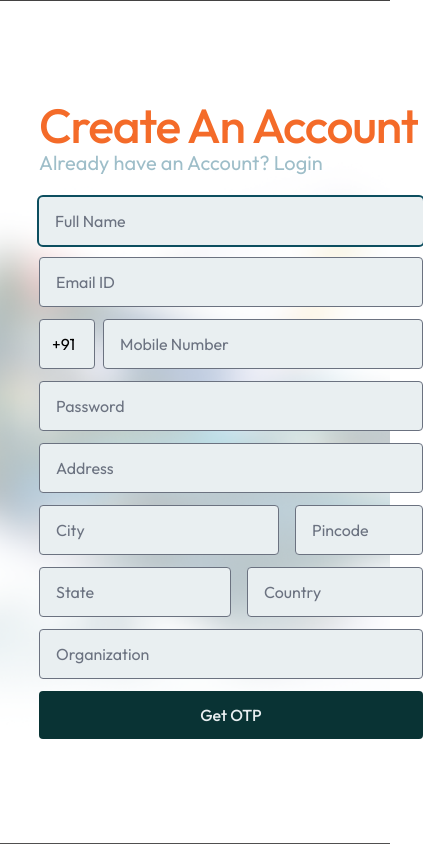
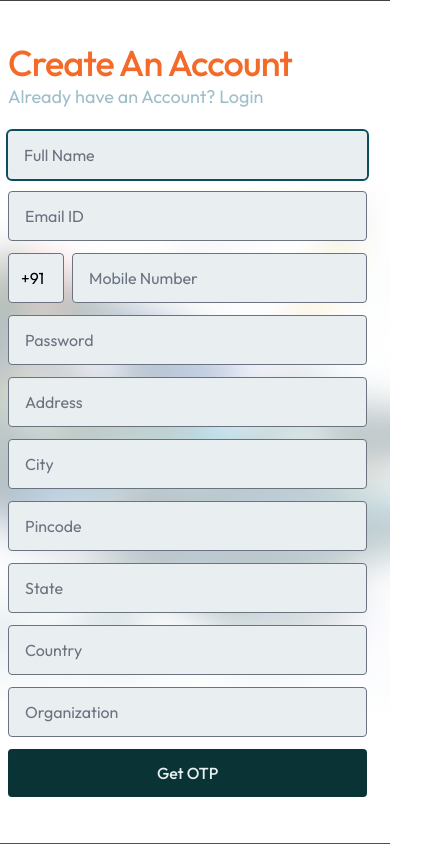
Before and after one commit to symaticvisuals/xpressPickDashboard, a React (Create React App) app: page /signup in a window 390 px wide. Shown: the whole page, 423 px wide, since content can reach past the window. Built offline with nearby package versions, Linux system fonts and the light colour scheme.

Commit message:
feat: Added responsiveness

```diff
--- a/src/pages/SignIn.js
+++ b/src/pages/SignIn.js
@@ -30,12 +30,13 @@
   };
 
   return (
-    <div className="bg-light min-h-screen bg-cover flex items-center pl-[10vw]">
+    <div className="p-4 box-border max-w-screen overflow-hidden">
+      <div className="bg-light min-h-screen bg-cover flex items-center pl-[10vw] sm:pl-0 w-screen">
         <div>
-        <h1 className="font-sans text-6xl text-skin-secondary font-medium tracking-tight">
+          <h1 className="font-sans text-6xl ml-2 text-skin-secondary font-medium tracking-tight">
             Login
           </h1>
-        <h3 className="font-sans text-xl text-skin-muted mb-4">
+          <h3 className="font-sans text-xl text-skin-muted mb-4 ml-2">
             Don't have an Account?{" "}
             <Link to="/signup" className="hover:underline">
               Create one
@@ -46,7 +47,7 @@
               autoFocus
               type="email"
               placeholder="Email ID"
-            className="px-4 py-3 bg-skin-fill-muted w-96 rounded my-1 font-sans focus:ring-0 focus:border-none focus:outline-base focus:outline-offset-0 mb-2"
+              className="px-4 py-3 bg-skin-fill-muted w-96 sm:w-11/12 sm:ml-2 rounded my-1 font-sans focus:ring-0 focus:border-none focus:outline-base focus:outline-offset-0 mb-2"
               value={credentials.email}
               onChange={(e) =>
                 setCredentials({ ...credentials, email: e.target.value })
@@ -55,13 +56,13 @@
             <input
               type="password"
               placeholder="Password"
-            className="px-4 py-3 bg-skin-fill-muted w-96 rounded my-1 font-sans focus:ring-0 focus:border-none focus:outline-base focus:outline-offset-0 mb-2"
+              className="px-4 py-3 bg-skin-fill-muted w-96 sm:w-11/12 sm:ml-2 rounded my-1 font-sans focus:ring-0 focus:border-none focus:outline-base focus:outline-offset-0 mb-2"
               value={credentials.password}
               onChange={(e) =>
                 setCredentials({ ...credentials, password: e.target.value })
               }
             />
-          <div className="flex justify-between items-center">
+            <div className="flex justify-between items-center ml-2">
               <label className="my-1 font-sans">
                 <input type="checkbox" className="" />
                 &nbsp; Remember me
@@ -71,9 +72,10 @@
           </form>
           <button
             onClick={onSubmit}
-          className="px-4 py-3 bg-skin-button-base text-skin-inverted w-96 rounded my-1 font-sans font-medium">
+            className="px-4 py-3 bg-skin-button-base text-skin-inverted w-96 sm:w-11/12 sm:ml-2 rounded my-1 font-sans font-medium">
             Login
           </button>
+        </div>
       </div>
     </div>
   );
--- a/src/pages/SignUp.js
+++ b/src/pages/SignUp.js
@@ -58,12 +58,12 @@
   };
 
   return (
-    <div className="bg-glassmorphism bg-right bg-no-repeat  min-h-screen bg-cover flex items-center pl-[10vw]">
+    <div className="bg-glassmorphism bg-right bg-no-repeat  min-h-screen bg-cover flex items-center pl-[10vw] sm:pl-0 box-border max-w-[100vw] overflow-hidden">
       <div>
-        <h1 className="font-sans text-5xl text-skin-secondary font-medium tracking-tight">
+        <h1 className="font-sans text-5xl text-skin-secondary font-medium tracking-tight sm:text-4xl sm:ml-2">
           Create An Account
         </h1>
-        <h3 className="font-sans text-xl text-skin-muted mb-4">
+        <h3 className="font-sans text-xl text-skin-muted mb-4 sm:text-lg sm:ml-2">
           Already have an Account?{" "}
           <Link to="/" className="hover:underline">
             Login
@@ -76,7 +76,7 @@
                 autoFocus
                 type="text"
                 placeholder="Full Name"
-                className="px-4 py-3 bg-skin-fill-muted w-96 rounded my-1 font-sans focus:ring-0 focus:border-none focus:outline-base focus:outline-offset-0 mb-2"
+                className="px-4 py-3 bg-skin-fill-muted w-96 rounded my-1 sm:w-11/12 sm:ml-2 font-sans focus:ring-0 focus:border-none focus:outline-base focus:outline-offset-0 mb-2"
                 value={credentials.name}
                 onChange={(e) =>
                   setCredentials({ ...credentials, name: e.target.value })
@@ -85,17 +85,17 @@
               <input
                 type="email"
                 placeholder="Email ID"
-                className="px-4 py-3 bg-skin-fill-muted w-96 rounded my-1 font-sans focus:ring-0 focus:border-none focus:outline-base focus:outline-offset-0 mb-2"
+                className="px-4 py-3 bg-skin-fill-muted w-96 rounded my-1 sm:w-11/12 sm:ml-2 font-sans focus:ring-0 focus:border-none focus:outline-base focus:outline-offset-0 mb-2"
                 value={credentials.email}
                 onChange={(e) =>
                   setCredentials({ ...credentials, email: e.target.value })
                 }
               />
-              <div>
+              <div className="flex items-center sm:w-11/12 sm:ml-2">
                 <input
                   type="text"
                   placeholder="+91"
-                  className="px-3 py-3 bg-skin-fill-muted w-14 rounded my-1 font-sans focus:ring-0 focus:border-none focus:outline-base focus:outline-offset-0 mb-2"
+                  className="px-3 py-3 bg-skin-fill-muted w-14 rounded my-1  font-sans focus:ring-0 focus:border-none focus:outline-base focus:outline-offset-0 mb-2"
                   value={credentials.country_code}
                   onChange={(e) =>
                     setCredentials({
@@ -107,7 +107,7 @@
                 <input
                   type="text"
                   placeholder="Mobile Number"
-                  className="px-4 py-3 bg-skin-fill-muted w-80 rounded my-1 font-sans focus:ring-0 focus:border-none focus:outline-base focus:outline-offset-0 mb-2 ml-2"
+                  className="px-4 py-3 bg-skin-fill-muted w-80 rounded my-1  font-sans focus:ring-0 focus:border-none focus:outline-base focus:outline-offset-0 mb-2 ml-2"
                   value={credentials.mobile_number}
                   onChange={(e) =>
                     setCredentials({
@@ -120,7 +120,7 @@
               <input
                 type="password"
                 placeholder="Password"
-                className="px-4 py-3 bg-skin-fill-muted w-96 rounded my-1 font-sans focus:ring-0 focus:border-none focus:outline-base focus:outline-offset-0 mb-2"
+                className="px-4 py-3 bg-skin-fill-muted w-96 rounded my-1 sm:w-11/12 sm:ml-2 font-sans focus:ring-0 focus:border-none focus:outline-base focus:outline-offset-0 mb-2"
                 value={credentials.enc_password}
                 onChange={(e) =>
                   setCredentials({
@@ -132,7 +132,7 @@
               <input
                 type="text"
                 placeholder="Address"
-                className="px-4 py-3 bg-skin-fill-muted w-96 rounded my-1 font-sans focus:ring-0 focus:border-none focus:outline-base focus:outline-offset-0 mb-2"
+                className="px-4 py-3 bg-skin-fill-muted w-96 rounded my-1 sm:w-11/12 sm:ml-2 font-sans focus:ring-0 focus:border-none focus:outline-base focus:outline-offset-0 mb-2"
                 value={credentials.address}
                 onChange={(e) =>
                   setCredentials({ ...credentials, address: e.target.value })
@@ -142,7 +142,7 @@
                 <input
                   type="text"
                   placeholder="City"
-                  className="px-4 py-3 bg-skin-fill-muted w-60 rounded my-1 font-sans focus:ring-0 focus:border-none focus:outline-base focus:outline-offset-0 mb-2"
+                  className="px-4 py-3 bg-skin-fill-muted w-60 rounded my-1 sm:w-11/12 sm:ml-2 font-sans focus:ring-0 focus:border-none focus:outline-base focus:outline-offset-0 mb-2"
                   value={credentials.city}
                   onChange={(e) =>
                     setCredentials({ ...credentials, city: e.target.value })
@@ -151,7 +151,7 @@
                 <input
                   type="text"
                   placeholder="Pincode"
-                  className="px-4 py-3 bg-skin-fill-muted w-32 rounded my-1 font-sans focus:ring-0 focus:border-none focus:outline-base focus:outline-offset-0 mb-2 ml-4"
+                  className="px-4 py-3 bg-skin-fill-muted w-32 rounded my-1 sm:w-11/12 sm:ml-2 font-sans focus:ring-0 focus:border-none focus:outline-base focus:outline-offset-0 mb-2 ml-4"
                   value={credentials.pincode}
                   onChange={(e) =>
                     setCredentials({ ...credentials, pincode: e.target.value })
@@ -162,7 +162,7 @@
                 <input
                   type="text"
                   placeholder="State"
-                  className="px-4 py-3 bg-skin-fill-muted w-48 rounded my-1 font-sans focus:ring-0 focus:border-none focus:outline-base focus:outline-offset-0 mb-2"
+                  className="px-4 py-3 bg-skin-fill-muted w-48 rounded my-1 sm:w-11/12 sm:ml-2 font-sans focus:ring-0 focus:border-none focus:outline-base focus:outline-offset-0 mb-2"
                   value={credentials.state}
                   onChange={(e) =>
                     setCredentials({ ...credentials, state: e.target.value })
@@ -171,7 +171,7 @@
                 <input
                   type="text"
                   placeholder="Country"
-                  className="px-4 py-3 bg-skin-fill-muted w-44 rounded my-1 font-sans focus:ring-0 focus:border-none focus:outline-base focus:outline-offset-0 mb-2 ml-4"
+                  className="px-4 py-3 bg-skin-fill-muted w-44 rounded my-1 sm:w-11/12 sm:ml-2 font-sans focus:ring-0 focus:border-none focus:outline-base focus:outline-offset-0 mb-2 ml-4"
                   value={credentials.country}
                   onChange={(e) =>
                     setCredentials({ ...credentials, country: e.target.value })
@@ -181,7 +181,7 @@
               <input
                 type="text"
                 placeholder="Organization"
-                className="px-4 py-3 bg-skin-fill-muted w-96 rounded my-1 font-sans focus:ring-0 focus:border-none focus:outline-base focus:outline-offset-0 mb-2"
+                className="px-4 py-3 bg-skin-fill-muted w-96 rounded my-1 sm:w-11/12 sm:ml-2 font-sans focus:ring-0 focus:border-none focus:outline-base focus:outline-offset-0 mb-2"
                 value={credentials.organization_name}
                 onChange={(e) =>
                   setCredentials({
@@ -193,7 +193,7 @@
             </form>
             <button
               onClick={onSubmit}
-              className="px-4 py-3 bg-skin-button-base text-skin-inverted w-96 rounded my-1 font-sans font-medium">
+              className="px-4 py-3 bg-skin-button-base text-skin-inverted sm:w-11/12 sm:ml-2 w-96 rounded my-1 font-sans font-medium">
               Get OTP
             </button>
           </div>
```
Lines whose indentation alone changed are shown as unchanged.
